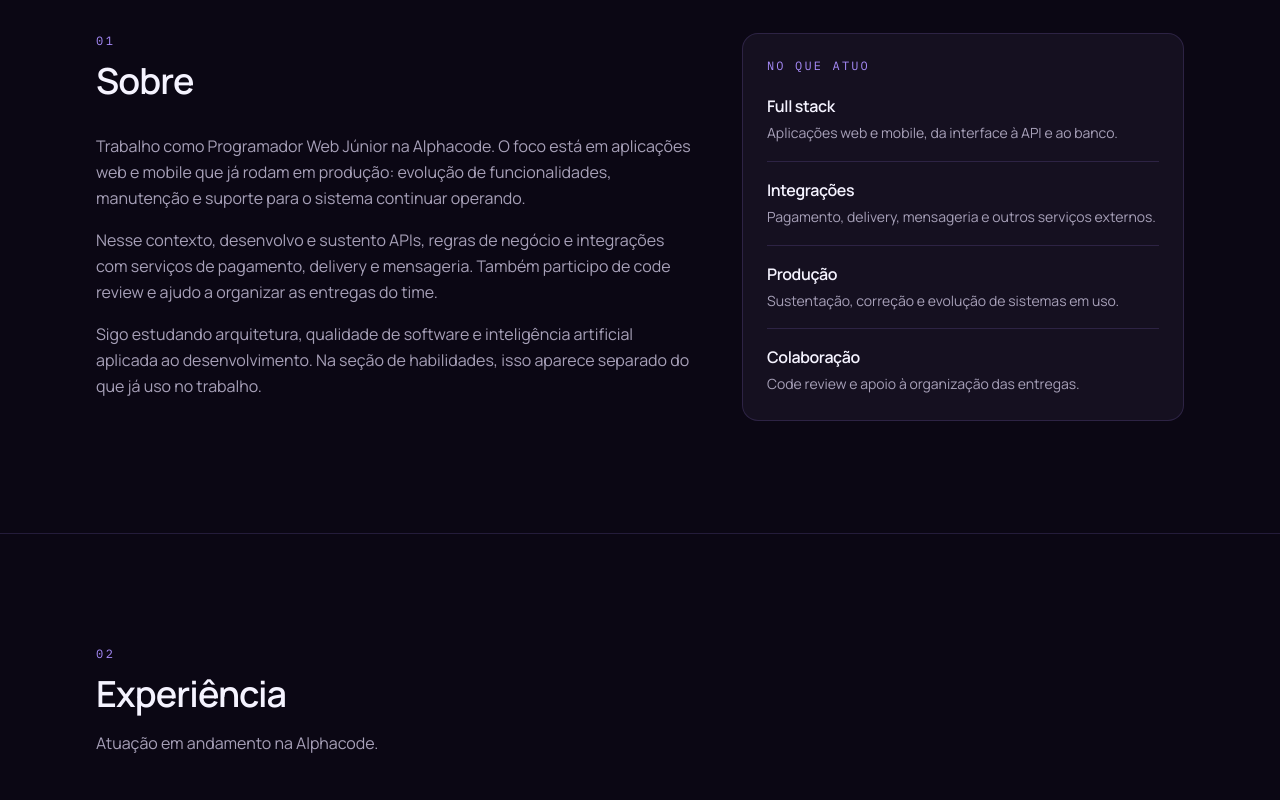
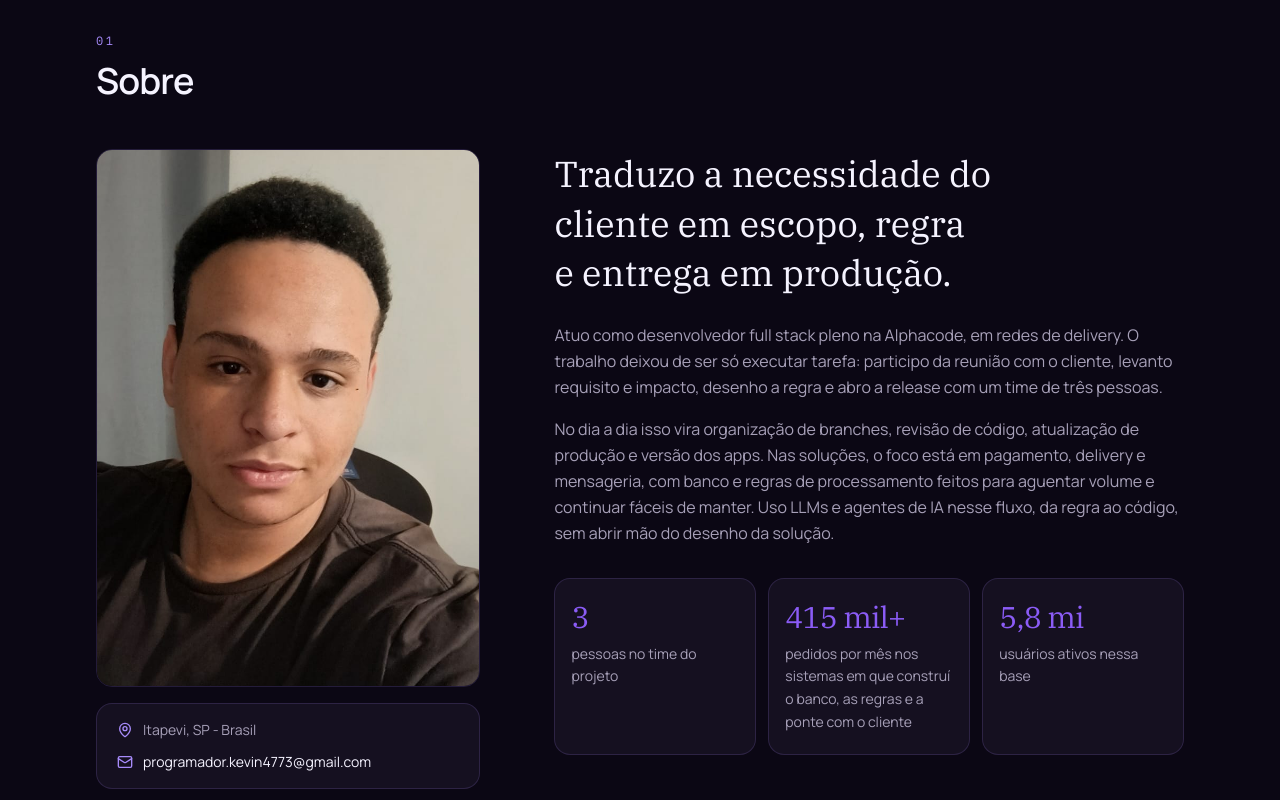
Before and after one commit to KevinAlves55/kevin-alves-portfolio, a React (Vite) app: page / in a window 1280 px wide. Shown: the part 880-1680 px from the top of the page. Built offline with nearby package versions, Linux system fonts and the light colour scheme.

Commit message:
feat: adiciona sessão de sobre mim

```diff
--- a/src/components/SectionHeading.tsx
+++ b/src/components/SectionHeading.tsx
@@ -8,7 +8,9 @@ type SectionHeadingProps = {
 export function SectionHeading({ id, index, title, description }: SectionHeadingProps) {
   return (
     <div className="max-w-2xl">
-      <p className="font-mono text-xs tracking-[0.22em] text-accent-soft uppercase">{index}</p>
+      <p className="font-mono text-xs tracking-[0.22em] text-accent-soft uppercase" aria-hidden="true">
+        {index}
+      </p>
       <h2 id={id} className="mt-3 text-3xl font-semibold tracking-tight text-balance sm:text-4xl">
         {title}
       </h2>
--- a/src/data/site.ts
+++ b/src/data/site.ts
@@ -8,7 +8,7 @@ import type { SocialKind } from '../types/content.ts'
 export const links: Record<SocialKind, string> = {
   github: 'https://github.com/KevinAlves55',
   linkedin: 'https://www.linkedin.com/in/kevinalvesdasilva/',
-  email: '',
+  email: 'programador.kevin4773@gmail.com',
 }
 
 export const site = {
--- /dev/null
+++ b/src/hooks/useSectionReveal.ts
@@ -0,0 +1,44 @@
+import { useRef } from 'react'
+import gsap from 'gsap'
+import { useGSAP } from '@gsap/react'
+
+export function useSectionReveal() {
+  const root = useRef<HTMLElement>(null)
+
+  useGSAP(
+    () => {
+      const reduce = window.matchMedia?.('(prefers-reduced-motion: reduce)')?.matches ?? false
+      if (reduce || typeof IntersectionObserver === 'undefined') return
+
+      const scope = root.current
+      if (!scope) return
+
+      const items = gsap.utils.toArray<HTMLElement>('[data-reveal]', scope)
+      if (items.length === 0) return
+
+      gsap.set(items, { autoAlpha: 0, y: 18 })
+
+      const observer = new IntersectionObserver(
+        (entries) => {
+          if (!entries.some((entry) => entry.isIntersecting)) return
+          gsap.to(items, {
+            autoAlpha: 1,
+            y: 0,
+            duration: 0.7,
+            stagger: 0.08,
+            ease: 'power2.out',
+          })
+          observer.disconnect()
+        },
+        { threshold: 0.2 },
+      )
+
+      observer.observe(scope)
+
+      return () => observer.disconnect()
+    },
+    { scope: root },
+  )
+
+  return root
+}
--- a/src/i18n/en.ts
+++ b/src/i18n/en.ts
@@ -27,17 +27,16 @@ export const en: Messages = {
   about: {
     index: '01',
     title: 'About',
+    photoAlt: 'Portrait of Kevin Alves',
+    phrase: 'I turn a client need into scope, rules, and a production release.',
     paragraphs: [
-      'I work as a Junior Web Developer at Alphacode. The focus is on web and mobile applications already in production: evolving features, maintenance, and support so the system keeps running.',
-      'In that context, I build and sustain APIs, business rules, and integrations with payment, delivery, and messaging services. I also take part in code review and help organize the team’s deliveries.',
-      'I keep studying architecture, software quality, and artificial intelligence applied to development. In the skills section, that stays separate from what I already use at work.',
+      'I work as a mid-level full stack developer at Alphacode, on delivery networks. The work is no longer only executing a task: I join the client meeting, gather requirements and impact, design the rule, and open the release with a team of three.',
+      'Day to day, that becomes branch organization, code review, production updates, and app releases. In the solutions, the focus is payment, delivery, and messaging, with a database and processing rules built to handle volume and stay maintainable. I use LLMs and AI agents in that flow, from the rule to the code, without giving up the design of the solution.',
     ],
-    focusTitle: 'What I work on',
-    focus: [
-      { title: 'Full stack', detail: 'Web and mobile applications, from the interface to the API and the database.' },
-      { title: 'Integrations', detail: 'Payment, delivery, messaging, and other external services.' },
-      { title: 'Production', detail: 'Support, fixes, and evolution of systems in use.' },
-      { title: 'Collaboration', detail: 'Code review and help organizing deliveries.' },
+    facts: [
+      { value: '3', label: 'people on the project team' },
+      { value: '415k+', label: 'orders a month on the systems where I built the database, the rules, and the bridge to the client' },
+      { value: '5.8M', label: 'active users in that base' },
     ],
   },
   experienceSection: {
--- a/src/i18n/pt.ts
+++ b/src/i18n/pt.ts
@@ -25,17 +25,16 @@ export const pt = {
   about: {
     index: '01',
     title: 'Sobre',
+    photoAlt: 'Retrato de Kevin Alves',
+    phrase: 'Traduzo a necessidade do cliente em escopo, regra e entrega em produção.',
     paragraphs: [
-      'Trabalho como Programador Web Júnior na Alphacode. O foco está em aplicações web e mobile que já rodam em produção: evolução de funcionalidades, manutenção e suporte para o sistema continuar operando.',
-      'Nesse contexto, desenvolvo e sustento APIs, regras de negócio e integrações com serviços de pagamento, delivery e mensageria. Também participo de code review e ajudo a organizar as entregas do time.',
-      'Sigo estudando arquitetura, qualidade de software e inteligência artificial aplicada ao desenvolvimento. Na seção de habilidades, isso aparece separado do que já uso no trabalho.',
+      'Atuo como desenvolvedor full stack pleno na Alphacode, em redes de delivery. O trabalho deixou de ser só executar tarefa: participo da reunião com o cliente, levanto requisito e impacto, desenho a regra e abro a release com um time de três pessoas.',
+      'No dia a dia isso vira organização de branches, revisão de código, atualização de produção e versão dos apps. Nas soluções, o foco está em pagamento, delivery e mensageria, com banco e regras de processamento feitos para aguentar volume e continuar fáceis de manter. Uso LLMs e agentes de IA nesse fluxo, da regra ao código, sem abrir mão do desenho da solução.',
     ],
-    focusTitle: 'No que atuo',
-    focus: [
-      { title: 'Full stack', detail: 'Aplicações web e mobile, da interface à API e ao banco.' },
-      { title: 'Integrações', detail: 'Pagamento, delivery, mensageria e outros serviços externos.' },
-      { title: 'Produção', detail: 'Sustentação, correção e evolução de sistemas em uso.' },
-      { title: 'Colaboração', detail: 'Code review e apoio à organização das entregas.' },
+    facts: [
+      { value: '3', label: 'pessoas no time do projeto' },
+      { value: '415 mil+', label: 'pedidos por mês nos sistemas em que construí o banco, as regras e a ponte com o cliente' },
+      { value: '5,8 mi', label: 'usuários ativos nessa base' },
     ],
   },
   experienceSection: {
--- a/src/sections/About.tsx
+++ b/src/sections/About.tsx
@@ -1,35 +1,70 @@
+import { Mail, MapPin } from 'lucide-react'
 import { Container } from '../components/Container.tsx'
 import { SectionHeading } from '../components/SectionHeading.tsx'
+import { links } from '../data/site.ts'
 import { useLocale } from '../hooks/useLocale.ts'
+import { useSectionReveal } from '../hooks/useSectionReveal.ts'
+import { resolveHref } from '../lib/links.ts'
+
+function photoSrc(): string {
+  return `${import.meta.env.BASE_URL}about/kevin-alves.jpg`
+}
 
 export function About() {
   const { copy } = useLocale()
   const about = copy.about
+  const root = useSectionReveal()
+  const email = resolveHref('email', links.email)
 
   return (
-    <section id="sobre" aria-labelledby="sobre-titulo" className="border-t border-line py-20 sm:py-28">
-      <Container className="grid gap-12 lg:grid-cols-[minmax(0,1.15fr)_minmax(18rem,0.85fr)] lg:items-start">
+    <section id="sobre" ref={root} aria-labelledby="sobre-titulo" className="border-t border-line py-20 sm:py-28">
+      <Container>
+        <div data-reveal>
+          <SectionHeading id="sobre-titulo" index={about.index} title={about.title} />
+        </div>
+        <div className="mt-12 grid items-start gap-10 lg:grid-cols-[minmax(16rem,0.78fr)_minmax(0,1.22fr)] lg:gap-14">
+          <div data-reveal className="mx-auto flex w-full max-w-sm flex-col gap-4 lg:mx-0">
+            <img
+              src={photoSrc()}
+              alt={about.photoAlt}
+              width={722}
+              height={1599}
+              className="aspect-5/7 w-full rounded-2xl border border-line object-cover"
+            />
+            <div className="panel space-y-3 rounded-2xl px-5 py-4">
+              <p className="flex items-center gap-2.5 text-sm text-muted">
+                <MapPin className="size-4 shrink-0 text-accent-soft" aria-hidden="true" />
+                <span>{copy.site.location}</span>
+              </p>
+              {email ? (
+                <a href={email} className="flex items-center gap-2.5 text-sm break-all text-ink hover:text-accent">
+                  <Mail className="size-4 shrink-0 text-accent-soft" aria-hidden="true" />
+                  <span>{links.email}</span>
+                </a>
+              ) : null}
+            </div>
+          </div>
           <div>
-          <SectionHeading id="sobre-titulo" index={about.index} title={about.title} />
-          <div className="mt-8 max-w-2xl space-y-4">
+            <p data-reveal className="max-w-xl font-serif text-3xl leading-snug font-medium text-balance sm:text-4xl">
+              {about.phrase}
+            </p>
+            <div data-reveal className="mt-6 max-w-2xl space-y-4">
               {about.paragraphs.map((paragraph) => (
                 <p key={paragraph} className="text-base leading-relaxed text-pretty text-muted">
                   {paragraph}
                 </p>
               ))}
             </div>
-        </div>
-        <aside className="panel rounded-2xl p-6">
-          <h3 className="font-mono text-xs tracking-[0.18em] text-accent-soft uppercase">{about.focusTitle}</h3>
-          <ul className="mt-5 divide-y divide-line">
-            {about.focus.map((item) => (
-              <li key={item.title} className="py-4 first:pt-0 last:pb-0">
-                <p className="font-semibold tracking-tight">{item.title}</p>
-                <p className="mt-1 text-sm leading-relaxed text-muted">{item.detail}</p>
+            <ul data-reveal className="mt-8 grid gap-3 sm:grid-cols-3">
+              {about.facts.map((fact) => (
+                <li key={fact.value} className="panel rounded-2xl px-4 py-5">
+                  <p className="font-serif text-3xl font-medium tracking-tight text-accent">{fact.value}</p>
+                  <p className="mt-2 text-sm leading-relaxed text-muted">{fact.label}</p>
                 </li>
               ))}
             </ul>
-        </aside>
+          </div>
+        </div>
       </Container>
     </section>
   )
```
Also changed, not shown: public/about/kevin-alves.jpg (added), 1 other file (tests, documents, lock files or other folders). Lines whose indentation alone changed are shown as unchanged.
